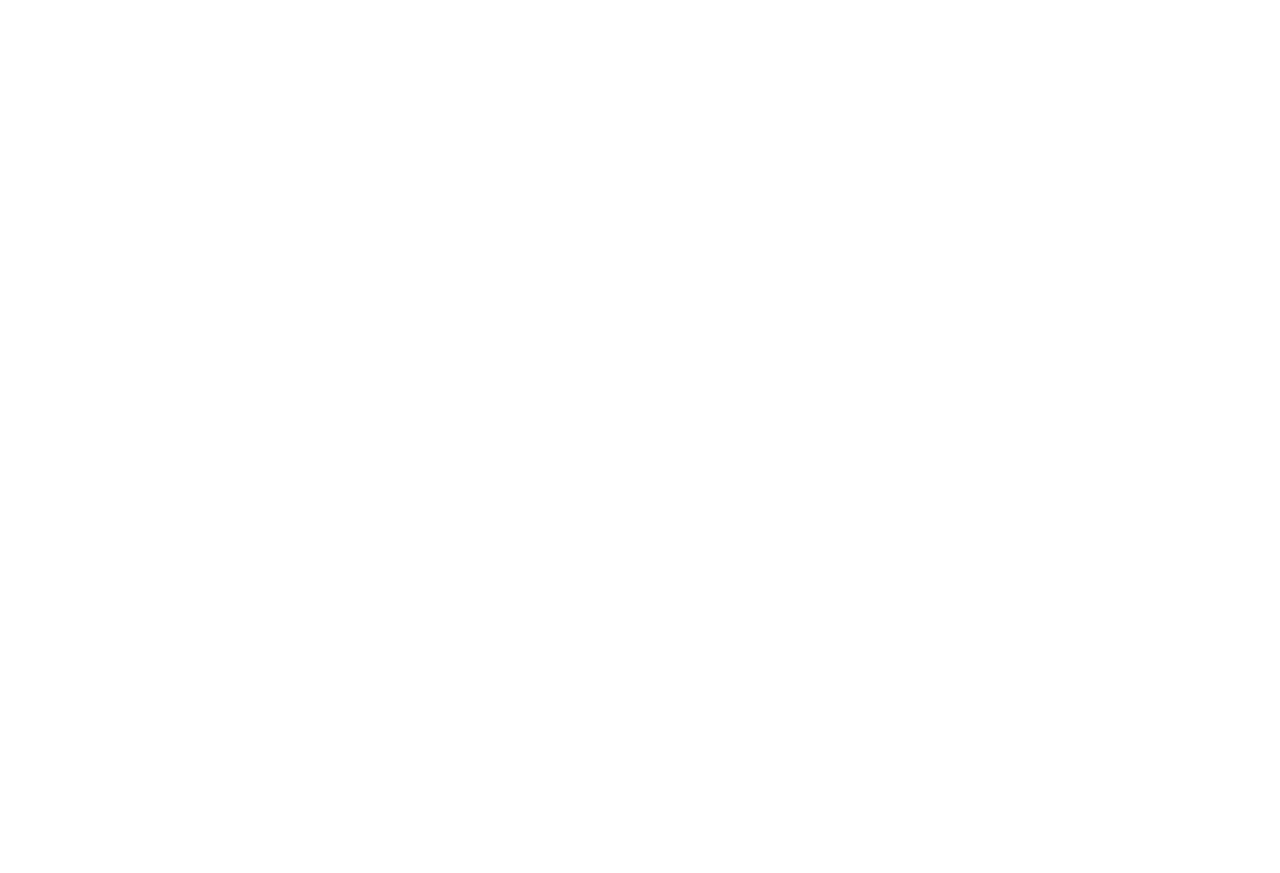
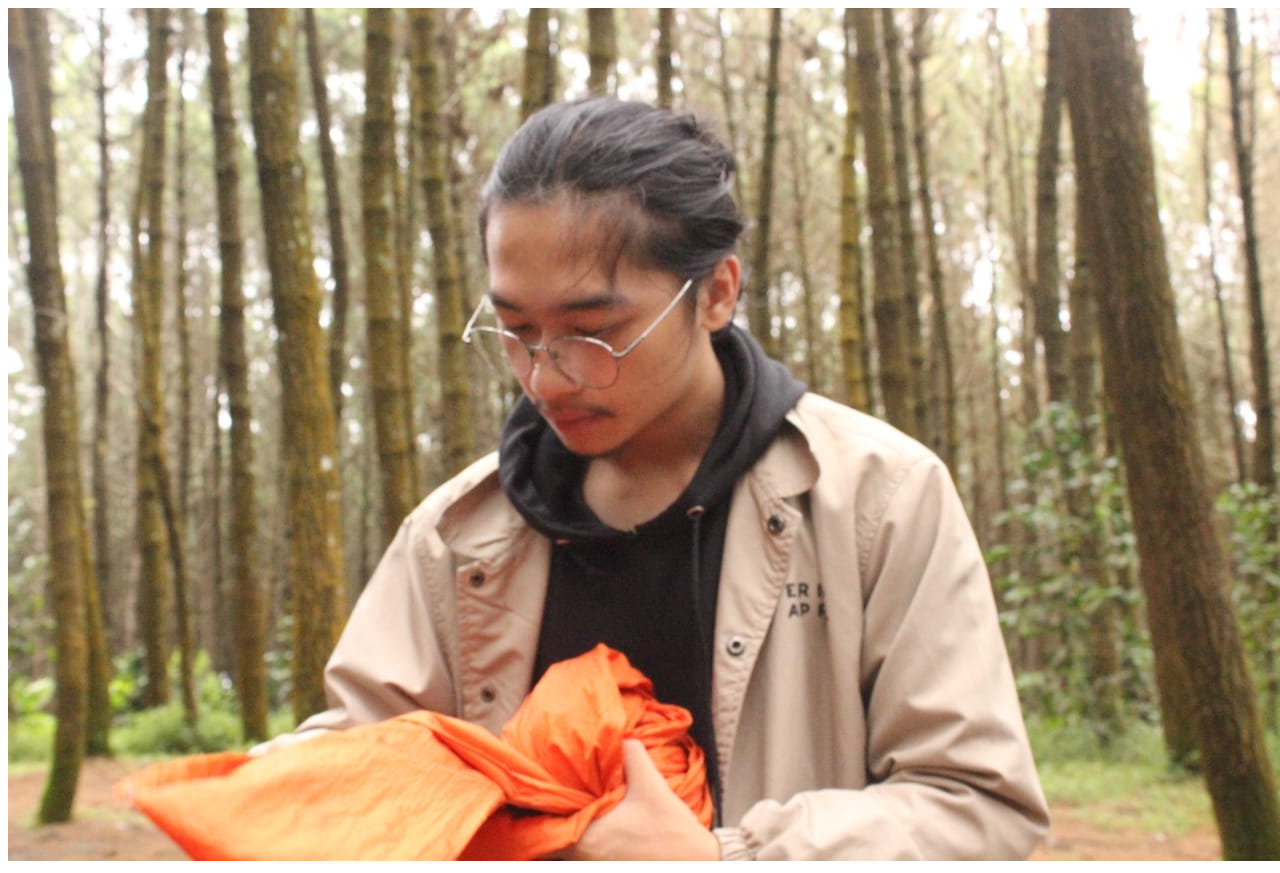
Before and after one commit to arifnurulhakim/6701194055-assessment1pwb, a plain HTML site: page foto.html in a window 1280 px wide. Before the commit the page ends 800 px from the top, so only its background shows below. Drawn offline with Linux system fonts and the light colour scheme.

Commit message:
v1.2-6701194055

```diff
--- a/foto.html
+++ b/foto.html
@@ -5,6 +5,6 @@
     <title>Title</title>
 </head>
 <body>
-
+<img src="WhatsApp%20Image%202021-03-17%20at%209.34.43%20AM.jpeg">
 </body>
 </html>
```
Also changed, not shown: WhatsApp Image 2021-03-17 at 9.34.43 AM.jpeg (added).
